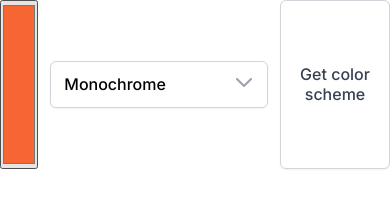
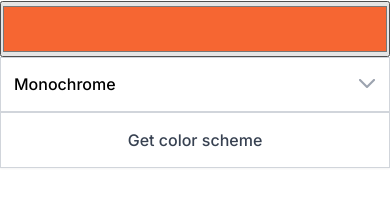
Before and after one commit to devang-chauhan/color-scheme-generator, a plain HTML site: page index.html in a window 390 px wide. Drawn offline with Linux system fonts and the light colour scheme; no server answers.

Commit message:
fix(style.css): mobile screen style working

```diff
--- a/css/style.css
+++ b/css/style.css
@@ -92,12 +92,37 @@ main div p {
     padding: 0.65em 1.125em;
 }
 
-@media screen and (max-width: 450px) {
+@media screen and (max-width: 550px) {
+    body {
+        font-size: 0.75rem;
+    }
+
     header {
         height: 20%;
+        flex-direction: column;
+    }
+
+    header input,
+    header form,
+    header button {
+        width: 100%;
+        height: 33%;
+        box-sizing: border-box;
+    }
+
+    .common {
+        padding: 0 1em 0 1em;
+        border-radius: 0;
     }
 
     main {
         height: 80%;
     }
+
+    main div p {
+        padding: 1em 0;
+        box-sizing: border-box;
+        border: 1px solid white;
+    }
+
 }
```
